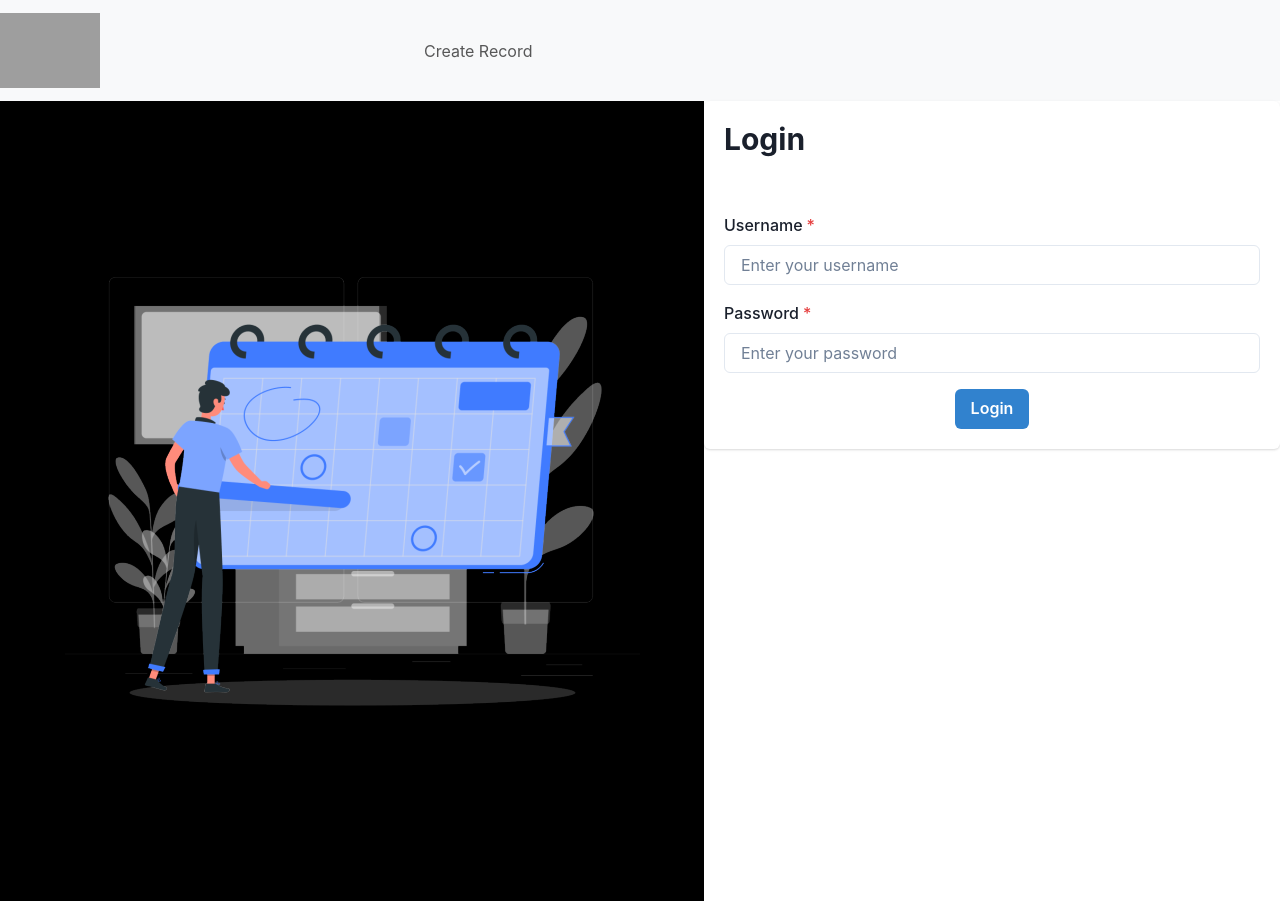
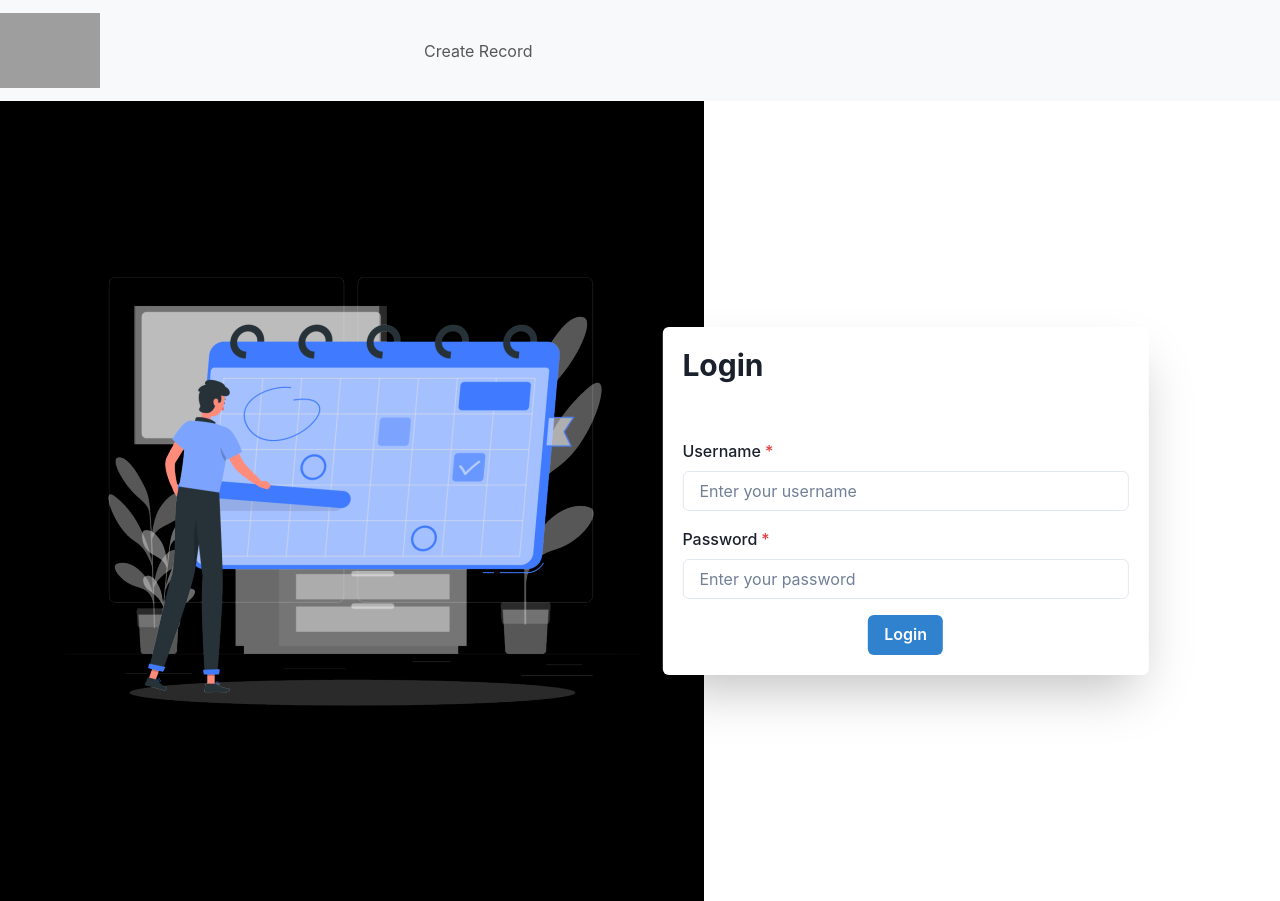
Before and after one commit to kauvyap/cs490-project-Birb, a React (Create React App) app in the folder crush-it/: page /login in a window 1280 px wide. Built offline with nearby package versions, Linux system fonts and the light colour scheme; grey boxes are pictures that could not be loaded.

Commit message:
added chakra card for login for cleaner look

```diff
--- a/crush-it/src/components/login.js
+++ b/crush-it/src/components/login.js
@@ -28,9 +28,18 @@ const LoginForm = () => {
       <Box
         flex="1"
         bg="white"
-      w="300px"
+        position="relative"
       >
-      <Card>
+        <Box
+          w="90%"
+          mx="5%"
+          p={4}
+          position="absolute"
+          top="50%"
+          left="30%"
+          transform="translate(-50%, -50%)"
+        >
+          <Card boxShadow='2xl'>
             <CardHeader>
               <Heading as="h2" size="lg" mb={4}>
                 Login
@@ -64,6 +73,7 @@ const LoginForm = () => {
           </Card>
         </Box>
       </Box>
+    </Box>
   );
 };
 
```
Lines whose indentation alone changed are shown as unchanged.
